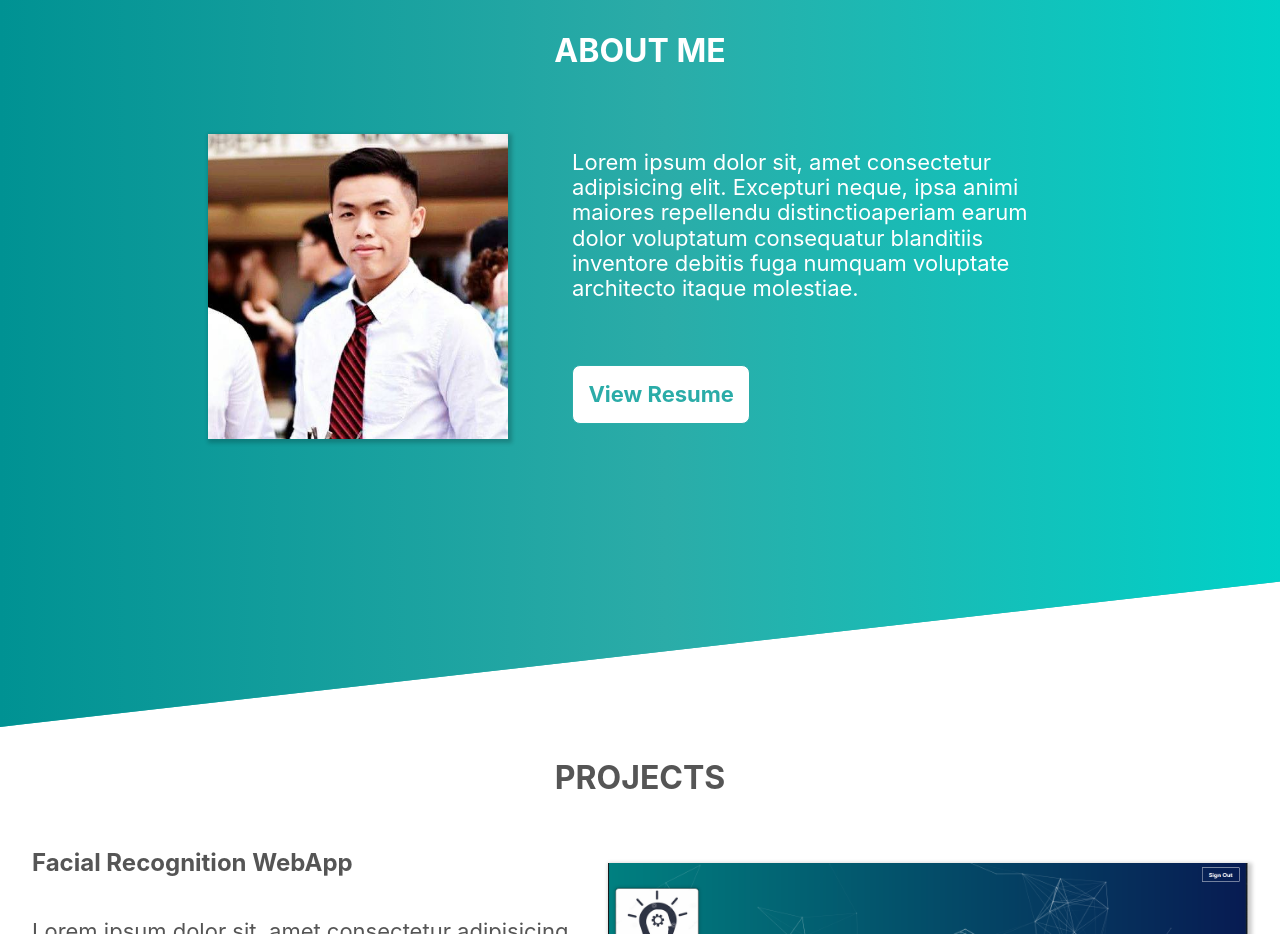
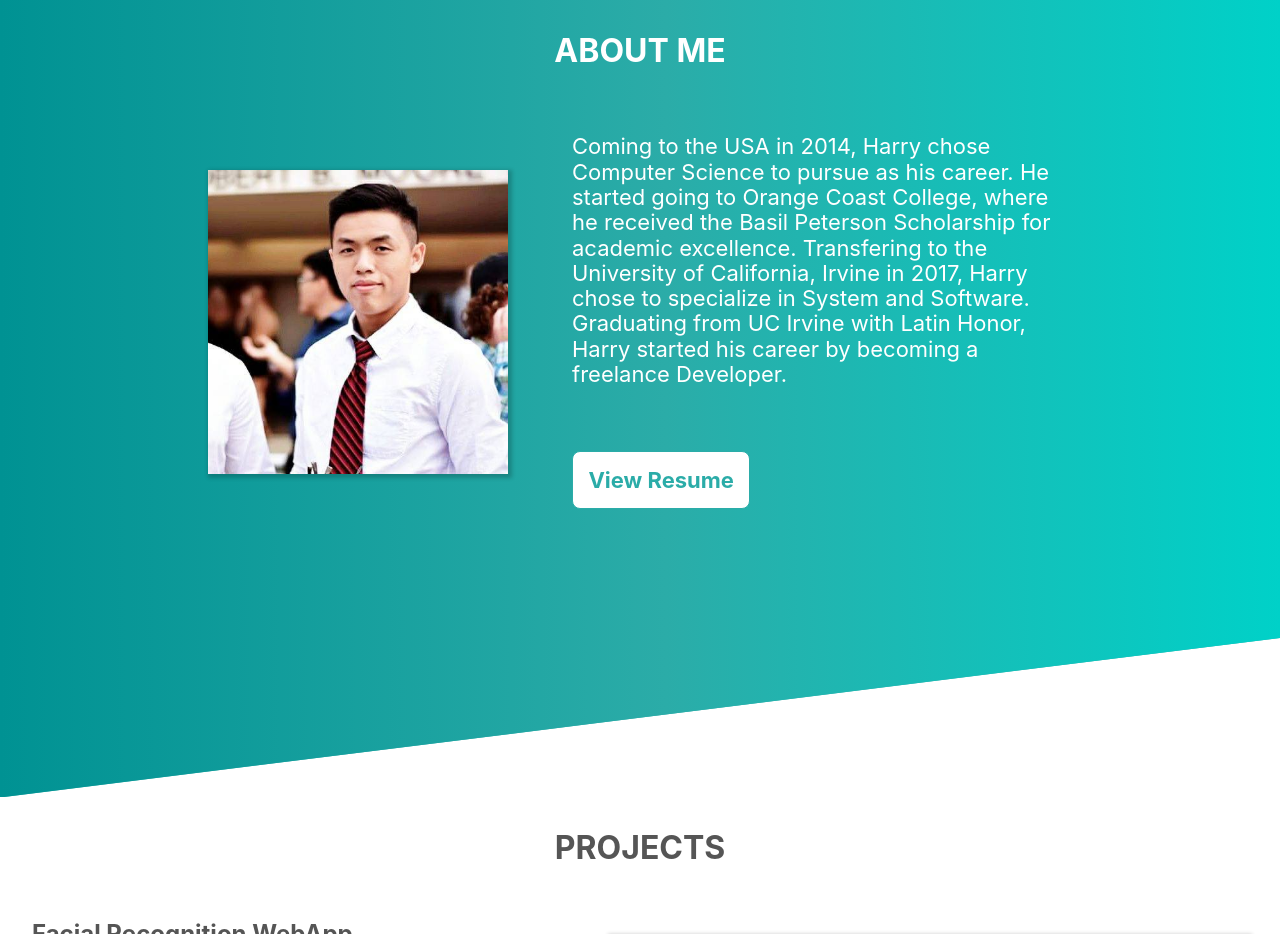
Before and after one commit to KuhnTran/portfolio, a React (Create React App) app: page / in a window 1280 px wide. Shown: the part 800-1734 px from the top of the page. Built offline with nearby package versions, Linux system fonts and the light colour scheme.

Commit message:
wrote aboutme passage'

```diff
--- a/src/components/AboutMePage/AboutMePage.js
+++ b/src/components/AboutMePage/AboutMePage.js
@@ -12,7 +12,7 @@ class AboutMePage extends React.Component
             <div id='content-wrapper'>
                 <Fade left><img id='profile-picture' className='ma4 shadow-3'src={profilePicture} alt='profile_picture' width='300' height ='auto'></img></Fade>
                 <Fade right><div id='text-wrapper' className='flex flex-column justify-center items-center about'>
-                    <p className='ma4'>Lorem ipsum dolor sit, amet consectetur adipisicing elit. Excepturi neque, ipsa animi maiores repellendu distinctioaperiam earum dolor voluptatum consequatur blanditiis inventore debitis fuga numquam voluptate architecto itaque molestiae.</p>
+                    <p className='ma4'>{aboutMeMessage}</p>
                     <a href='https://docs.google.com/document/d/1VCtA6qsIpz6K1888ua-tP5W_9OKtyhrnPgFCYwmsSUE/edit?usp=sharing'
                         id='resume-button' className='ma4 pa2 shadow-0 br3 ba grow pointer b'>View Resume</a>
                 </div></Fade>
@@ -22,4 +22,7 @@ class AboutMePage extends React.Component
     }
 }
 
+const name = 'Harry';
+const aboutMeMessage = `Coming to the USA in 2014, Harry chose Computer Science to pursue as his career. He started going to Orange Coast College, where he received the Basil Peterson Scholarship for academic excellence. Transfering to the University of California, Irvine in 2017, ${name} chose to specialize in System and Software. Graduating from UC Irvine with Latin Honor, ${name} started his career by becoming a freelance Developer.`
+
 export default AboutMePage;
```
